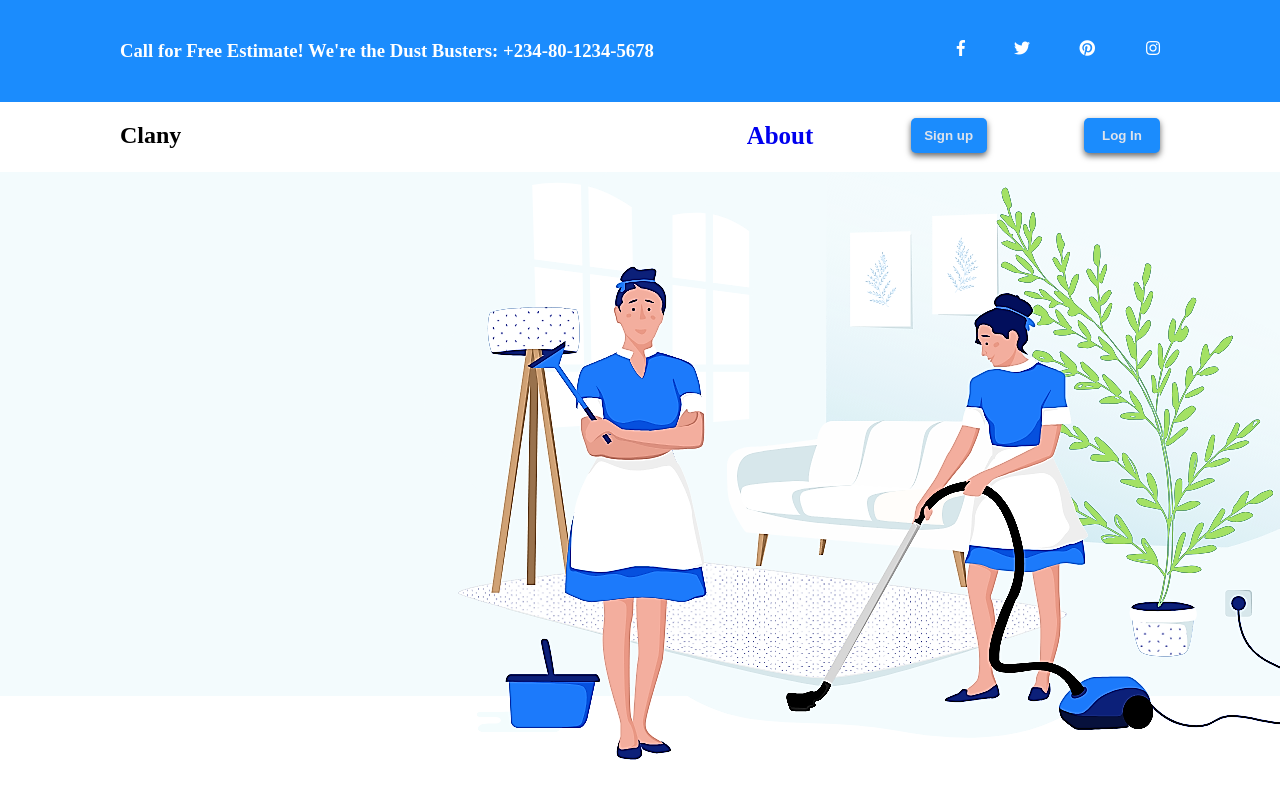
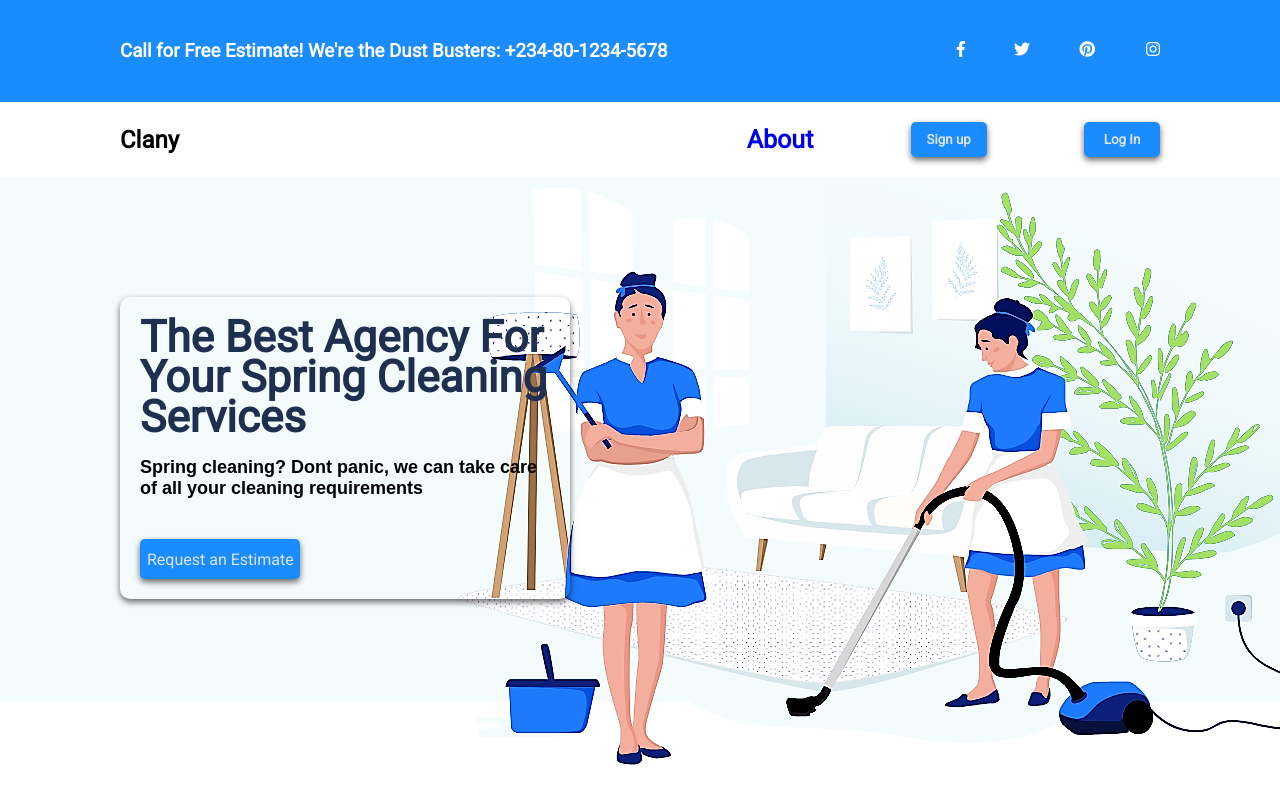
Before and after one commit to osisamkay/Client-Project, a plain HTML site: page index.html in a window 1280 px wide. Drawn offline with Linux system fonts and the light colour scheme; files whose address does not match are found by name; a web font is replaced by a local one.

Commit message:
Client-Project

```diff
--- a/index.html
+++ b/index.html
@@ -8,7 +8,7 @@
   <link rel="stylesheet" href="https://use.fontawesome.com/releases/v5.7.1/css/all.css"
     integrity="sha384-fnmOCqbTlWIlj8LyTjo7mOUStjsKC4pOpQbqyi7RrhN7udi9RwhKkMHpvLbHG9Sr" crossorigin="anonymous">
   <title>Docu</title>
-  <link rel="stylesheet" href="./src/css/index.css">
+  <link rel="stylesheet" href="./scss/main.css">
 </head>
 
 <body>
@@ -42,9 +42,19 @@
       </div>
     </nav>
     <div class="bgimage">
-
+      <div class="headerQoute">
+        <h1>The Best Agency For Your Spring Cleaning Services </h1>
+        <p>Spring cleaning? Dont panic, we can take care of all your cleaning requirements</p>
+        <div class="headerButton">
+          <input type="button" value="Request an Estimate">
+        </div>
+      </div>
     </div>
   </header>
+
+  <section class="service">
+
+  </section>
   <script src="./src/index.js"></script>
 </body>
 
--- /dev/null
+++ b/scss/main.scss
@@ -0,0 +1,203 @@
+@import'./variables.scss';
+@import url('https://fonts.googleapis.com/css?family=Muli|Roboto');
+* {
+    padding: 0px;
+    margin: 0px;
+    font-family: 'Roboto', sans-serif;
+}
+
+p {
+    font-family: 'Muli', sans-serif;
+}
+
+/* header starts */
+
+.top {
+    background-color: $primary-color;
+    color: white;
+    h3 {
+        margin: 0px;
+        font-size: 15px;
+    }
+    .estimate {
+        width: 90%;
+        margin: 0px auto;
+        text-align: center;
+        padding: 20px 0px;
+    }
+    .social ul {
+        display: grid;
+        grid-template-columns: repeat(4, 1fr);
+        justify-items: center;
+        cursor: pointer;
+        padding: 20px 0px;
+        margin: 0px;
+        li {
+            list-style-type: none;
+            &:hover {
+                transform: scale(1.5);
+                transition: 500ms;
+            }
+        }
+    }
+    @media screen and (min-width: 768px) {
+        display: grid;
+        grid-template-columns: 3fr 1fr;
+        padding: 20px 30px;
+        .estimate {
+            width: 100%;
+            text-align: left;
+        }
+        .social ul {
+            justify-items: right;
+        }
+    }
+    @media screen and (min-width: 1024px) {
+        padding: 20px 120px;
+        h3 {
+            font-size: 1.17em;
+        }
+    }
+}
+
+/* nav */
+
+nav {
+    width: 100%;
+    margin: 0px auto;
+    .logo {
+        padding: 20px;
+        h2 {
+            display: inline-block;
+            margin: 0px;
+        }
+        .imge {
+            float: right;
+            img {
+                width: 30px;
+                height: 30px;
+                float: right;
+            }
+        }
+    }
+    .navlink {
+        display: none
+    }
+    .navlinkshow {
+        display: block;
+        transition: 500ms;
+    }
+    ul {
+        padding: 0px;
+        text-align: center;
+        li {
+            padding-bottom: 20px;
+            list-style-type: none;
+            a {
+                font-size: 25px;
+                font-weight: 900;
+                text-decoration: none;
+            }
+        }
+        button {
+            width: 76px;
+            height: 35px;
+            background-color: #1b8cfd;
+            color: $color5;
+            border-radius: 5px;
+            border: none;
+            font-weight: 900;
+            box-shadow: 0px 3px 6px rgba(0, 0, 0, 0.6);
+        }
+    }
+    @media screen and (min-width: 768px) {
+        .navlink {
+            display: block;
+        }
+        .imge {
+            display: none;
+        }
+        .logo {
+            padding: 0px;
+        }
+        .naval {
+            display: grid;
+            grid-template-columns: 1fr 1fr;
+            align-items: center;
+            padding: 20px 30px;
+        }
+        .navlink {
+            display: grid;
+            grid-template-columns: 1fr 1fr 1fr;
+            align-items: center;
+            justify-items: right;
+            li {
+              padding: 0px;
+          }
+        }
+
+    }
+    @media screen and (min-width: 1024px) {
+        .naval {
+            padding: 20px 120px;
+        }
+    }
+}
+
+/* nav ends */
+
+/* bg-image */
+
+.bgimage {
+    background-image: url('../../assets/header.png');
+    background-position: center;
+    background-position-y: top;
+    background-repeat: no-repeat;
+    height: 600px;
+    .headerQoute {
+        width: 90%;
+        margin: 0px auto;
+        border-radius: 10px;
+        box-shadow: 0px 3px 6px rgba(0, 0, 0, 0.6);
+        position: relative;
+        top: 20%;
+        h1 {
+            margin: 0px;
+            font-size: 44px;
+            line-height: 40px;
+            font-weight: 900;
+            color: $color2;
+            text-align: center;
+            padding: 20px;
+        }
+        p {
+            padding: 0px 20px 20px 20px;
+            font-size: 18px;
+            font-weight: 700;
+            text-align: center;
+        }
+        .headerButton {
+            text-align: center;
+            padding: 20px;
+            input[type="button"] {
+                height: 40px;
+                width: 160px;
+                padding: 7px;
+                border: none;
+                color: $color5;
+                background-color: $primary-color;
+                border-radius: 5px;
+                font-size: 16px;
+                cursor: pointer;
+                box-shadow: 0px 3px 6px rgba(0, 0, 0, 0.6);
+            }
+        }
+        @media screen and (min-width: 1024px){
+          width: 450px;
+          margin: 0px 120px;
+          h1,p,.headerButton{
+            text-align: left;
+          }
+        }
+    }
+}
--- /dev/null
+++ b/scss/variables.scss
@@ -0,0 +1,6 @@
+$primary-color: #1b8cfd;
+  $color1:#354168;
+  $color2:#1E2F4F;
+  $color3:#747F92;
+  $color4:#ADB6C4;
+  $color5:#DDE3EC;
--- a/src/css/index.css
+++ b/src/css/index.css
@@ -1,21 +1,12 @@
 @import'./variables.css';
 
-body{
-  padding:0px;
-  margin:0px;
-}
+
 
 
 /* header starts */
 
-.top{
-  background-color: var(--primary-color);
-  color:white;
-}
-.top h3{
-  margin:0px;
-  font-size:15px;
-}
+
+.top
 .estimate {
   width: 90%;
   margin: 0px auto;
@@ -44,7 +35,7 @@ body{
 nav{
   width: 100%;
   margin: 0px auto;
-  position: fixed;
+  padding:20px 0px;
 }
 .logo{
   padding:20px;
```
Also changed, not shown: scss/main.css (added), scss/variables.css (added), 2 other files.
